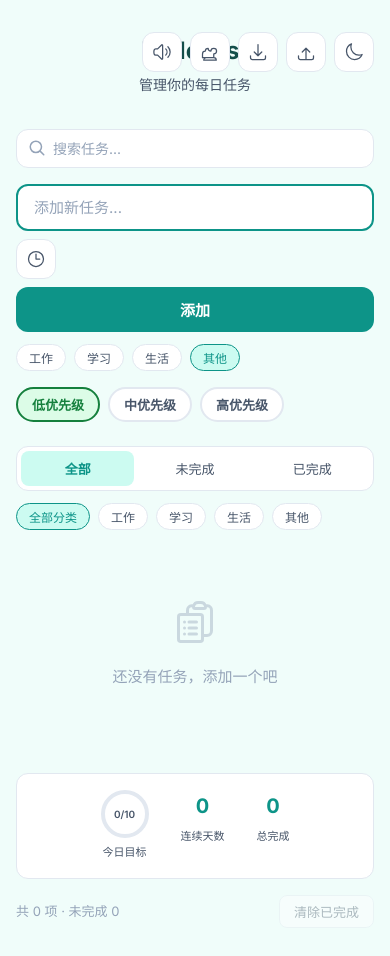
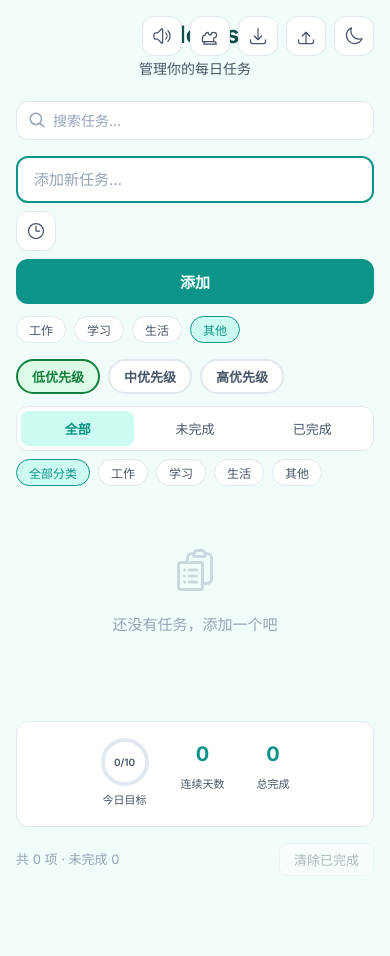
Before and after one commit to Yanqs2000/TodoList, a React (Vite) app: page / in a window 390 px wide. Shown: the top 956 px of the page. After the commit the page ends 908 px from the top, so only its background shows below. Built offline with nearby package versions, Linux system fonts and the light colour scheme.

Commit message:
fix: reduce spacing in UI layout, bump version to 0.1.3

```diff
--- a/package.json
+++ b/package.json
@@ -1,7 +1,7 @@
 {
   "name": "todo-app",
   "private": true,
-  "version": "0.1.2",
+  "version": "0.1.3",
   "type": "module",
   "scripts": {
     "dev": "vite",
--- a/src-tauri/tauri.conf.json
+++ b/src-tauri/tauri.conf.json
@@ -1,7 +1,7 @@
 {
   "$schema": "../node_modules/@tauri-apps/cli/config.schema.json",
   "productName": "Todo List",
-  "version": "0.1.2",
+  "version": "0.1.3",
   "identifier": "com.todo-app.desktop",
   "build": {
     "frontendDist": "../dist",
--- a/src/styles/App.css
+++ b/src/styles/App.css
@@ -58,11 +58,11 @@ body {
 .container {
   max-width: 640px;
   margin: 0 auto;
-  padding: 48px 20px 32px;
+  padding: 24px 20px 24px;
 }
 
 @media (max-width: 480px) {
   .container {
-    padding: 32px 16px 24px;
+    padding: 16px 16px 16px;
   }
 }
--- a/src/styles/FilterTabs.css
+++ b/src/styles/FilterTabs.css
@@ -1,11 +1,11 @@
 .filter-area {
-  margin-bottom: 20px;
+  margin-bottom: 12px;
 }
 
 .filters {
   display: flex;
   gap: 4px;
-  margin-bottom: 12px;
+  margin-bottom: 8px;
   background: var(--card-bg);
   border-radius: var(--radius);
   padding: 4px;
--- a/src/styles/Header.css
+++ b/src/styles/Header.css
@@ -1,6 +1,6 @@
 .header {
   text-align: center;
-  margin-bottom: 32px;
+  margin-bottom: 20px;
   position: relative;
 }
 
--- a/src/styles/PrioritySelector.css
+++ b/src/styles/PrioritySelector.css
@@ -1,7 +1,7 @@
 .priority-row {
   display: flex;
   gap: 8px;
-  margin-bottom: 24px;
+  margin-bottom: 12px;
   flex-wrap: wrap;
 }
 
```
